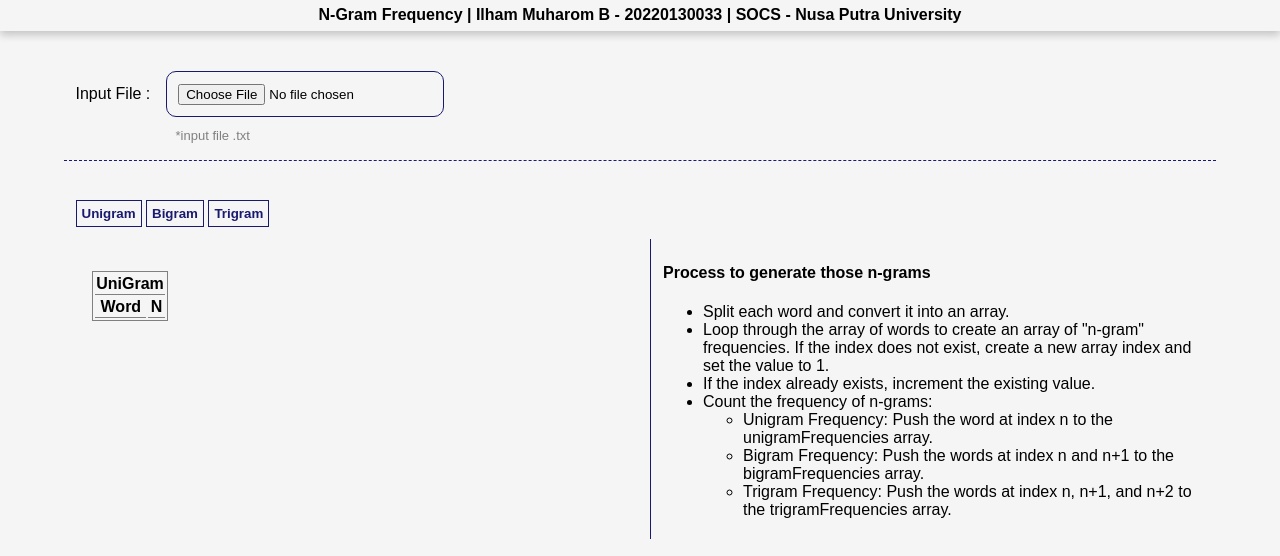
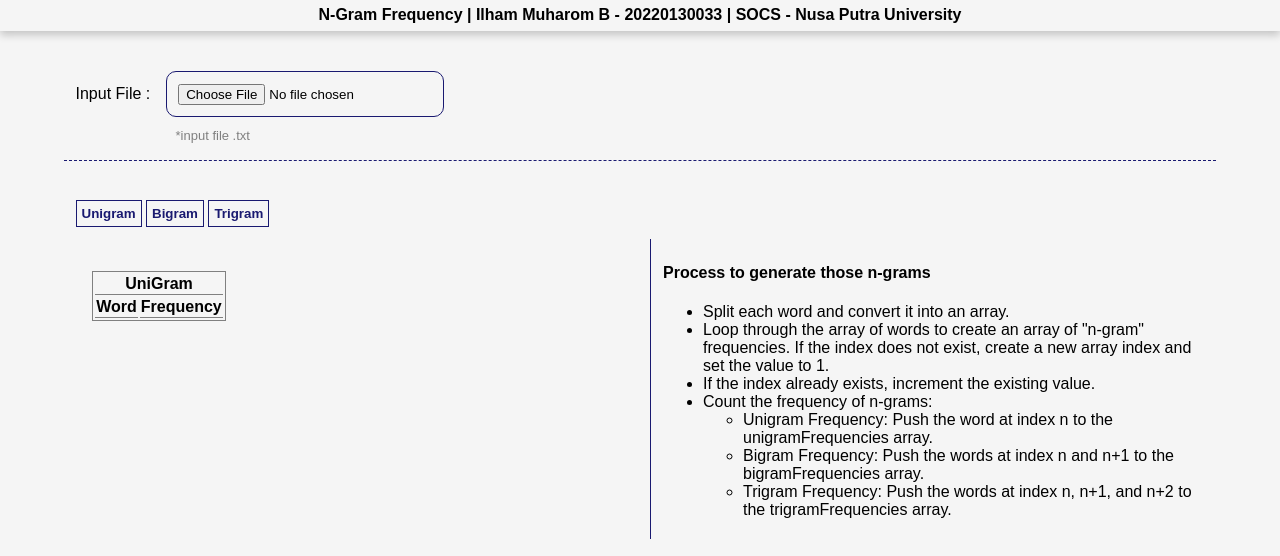
Before and after one commit to ilhammu/tugas-master, a plain HTML site: page index.html in a window 1280 px wide. Both pictures are taken after a click on the button "Unigram". Drawn offline with Linux system fonts and the light colour scheme.

Commit message:
Update index.html
Column Name

```diff
--- a/index.html
+++ b/index.html
@@ -157,7 +157,7 @@
               </tr>
               <tr>
                   <th>Word</th>
-                  <th>N</th>
+                  <th>Frequency</th>
               </tr>
           </thead>
           <tbody id="tbodyUnigram">
@@ -171,7 +171,7 @@
               </tr>
               <tr>
                   <th>Word</th>
-                  <th>N</th>
+                  <th>Frequency</th>
               </tr>
           </thead>
           <tbody id="tbodyBigram">
```
